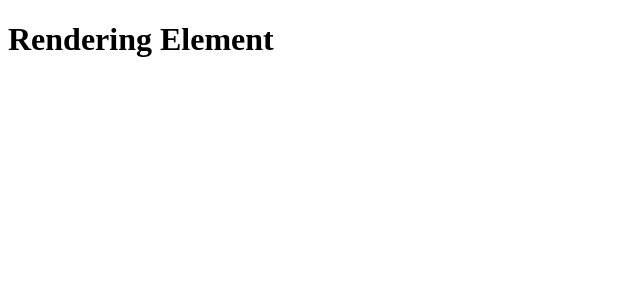
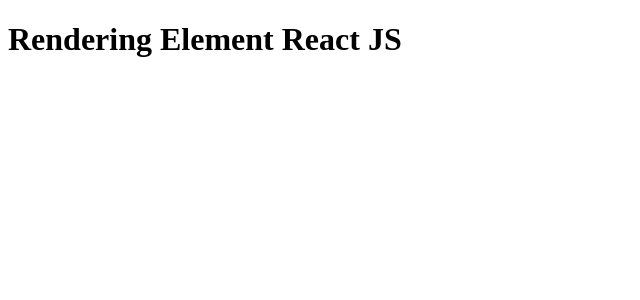
Before and after one commit to Sigit-Wasis/React-js, a React (Create React App) app in the folder NC/hello-react/: page / in a window 1280 px wide. Shown: the top 300 px of the page, without its empty margins (0-640 px from the left). Built offline with nearby package versions, Linux system fonts and the light colour scheme.

Commit message:
rendering elements

```diff
--- a/NC/hello-react/src/App.js
+++ b/NC/hello-react/src/App.js
@@ -3,7 +3,7 @@
 function App() {
   return (
     <div>
-      <h1>Rendering Element</h1>
+      <h1>Rendering Element React JS</h1>
     </div>
   );
 }
```
